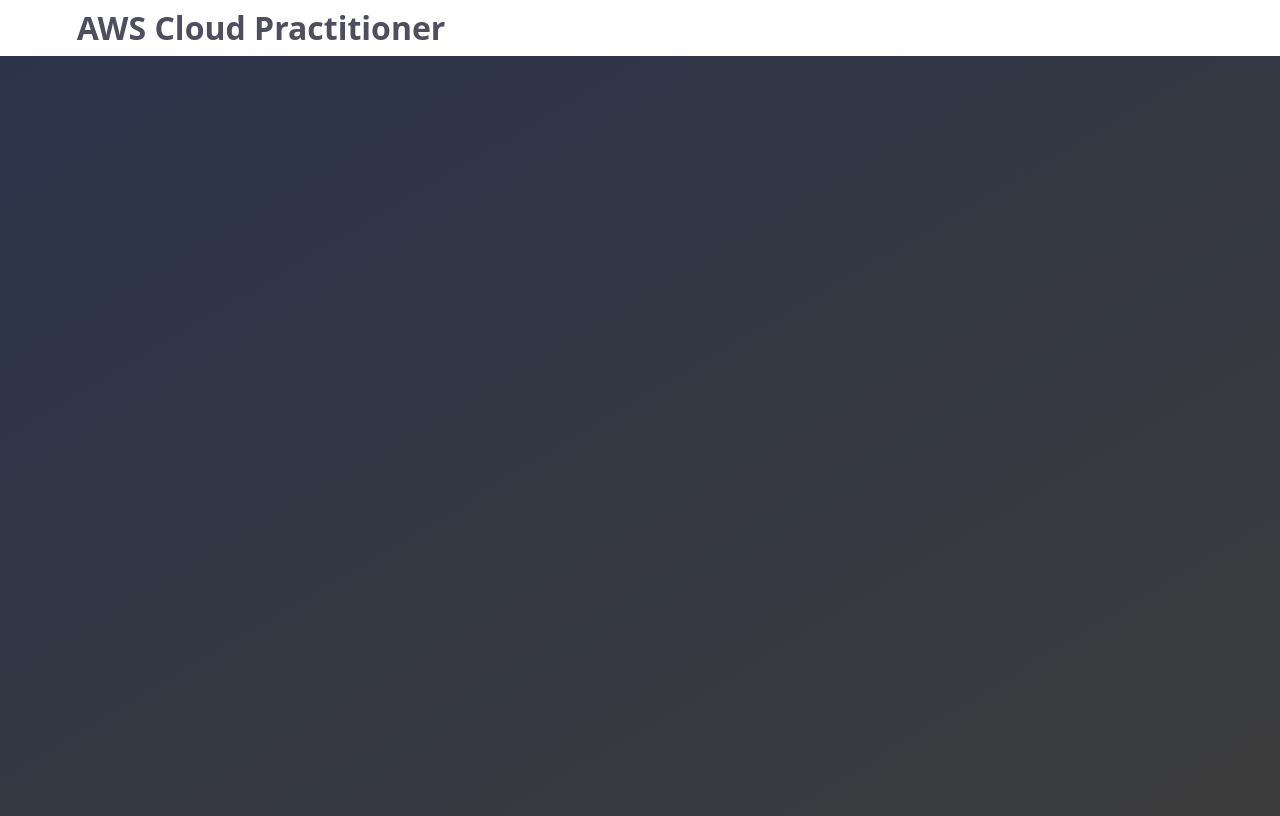
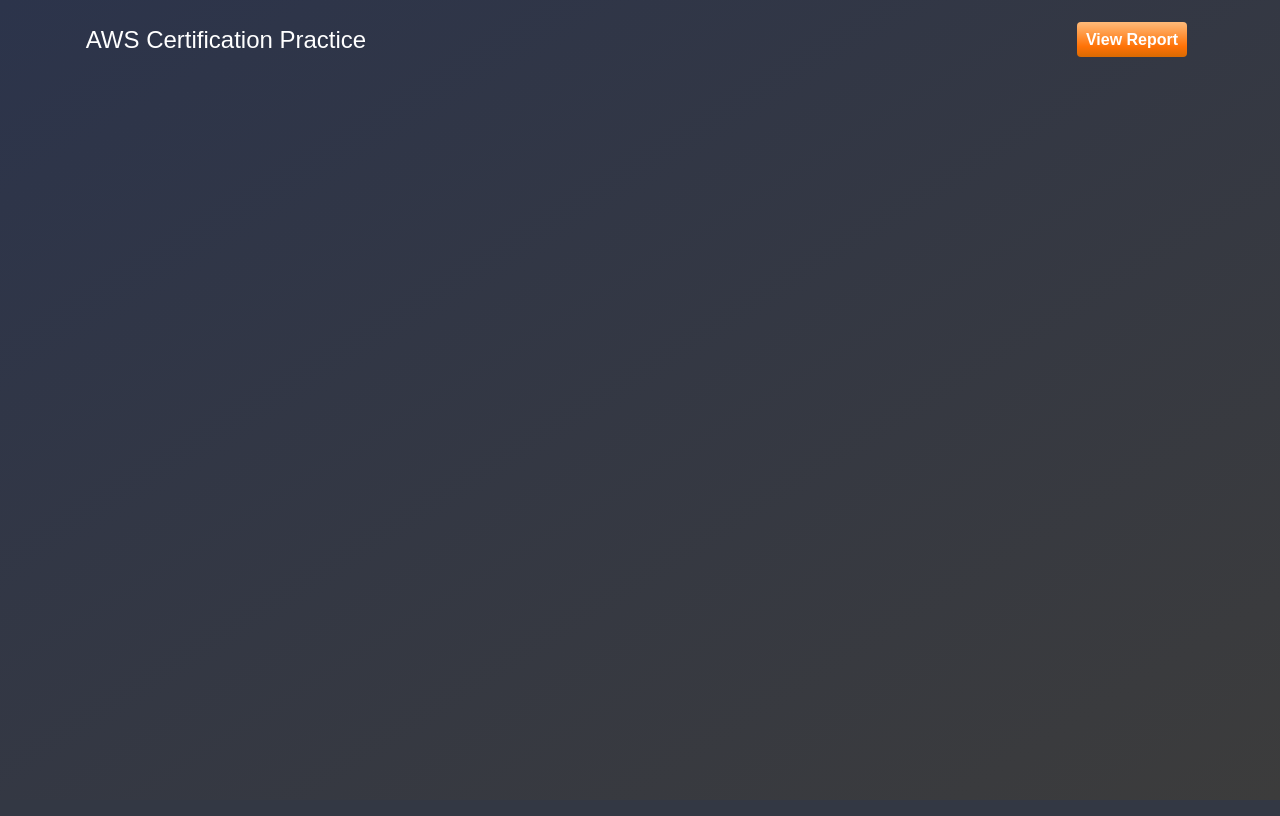
Before and after one commit to devjolt/aws, a Python web app: template templates/aws/base.html in a window 1280 px wide. After the commit the page ends 57 px from the top, so only its background shows below. Run offline with Jinja, Linux system fonts and the light colour scheme; the template is opened without the code that fills it, so the values that code supplies are empty; some libraries are stand-ins or nearby versions.

Commit message:
report buttom, cosmetics and empty home page

```diff
--- a/templates/aws/base.html
+++ b/templates/aws/base.html
@@ -5,11 +5,14 @@
         <title>Nail AWS</title>
         <script src="https://cdn.jsdelivr.net/gh/google/code-prettify@master/loader/run_prettify.js"></script>
         <script src="https://ajax.googleapis.com/ajax/libs/jquery/3.5.1/jquery.min.js"></script>
+        <link rel="preconnect" href="https://fonts.googleapis.com">
+        <link rel="preconnect" href="https://fonts.gstatic.com" crossorigin>
+        <link href="https://fonts.googleapis.com/css2?family=PT+Sans:wght@500&display=swap" rel="stylesheet">
 
         <style>
             * {
                 box-sizing: border-box;
-                --first-light:rgb(198, 136, 2);
+                --first-light:rgb(255, 114, 6);
                 --first-dark:rgb(60, 60, 60);
                 --second-light:rgb(44, 52, 75);
                 --second-dark:rgb(78, 78, 94);
@@ -17,8 +20,8 @@
             }
 
             html{
-                background-color:var(--third-light);
-                font-family: 'Open Sans', sans-serif;
+                background-image: linear-gradient(to bottom right, var(--second-light), var(--first-dark));
+                font-family: 'PT Sans', sans-serif;
                 color: rgb(97, 97, 97);
                 font-weight: 100;
                 margin:0;
@@ -37,6 +40,8 @@
 
                 margin:0;
                 padding:0;
+
+
             }
             h1{
                 color:var(--second-dark);
@@ -51,24 +56,48 @@
             }
             a{
                 text-decoration:none;
-                color:rgb(52, 52, 82);
-            }
-            a:hover{
-                color: var(--third-light);
-                background: var(--first-light);
-                transition:0.5s;
             }
 
             .header{
-                background-color: var(--first-light);
+                background-color: rgb(0,0,0,0);
                 display: grid;
-                grid-template-columns: auto 80% auto;
-                text-align: center;
-                height:10vh;
+                grid-template-columns: 26ch auto 14ch;
+
+
+                padding:1ch;
+                margin-left:5vw;
+                margin-right:5vw;
+
+                color: white;
+
             }
             .header-logo{
-                width:min-content;
-                margin: auto;
+                color: white;
+                min-width:max-content;
+                margin:auto;
+                font-size:x-large;
+            }
+            .header-logo:hover{
+                cursor: pointer;
+            }
+
+            .report-button{
+                background-image: linear-gradient(to bottom, rgb(255, 185, 119) 2%, var(--first-light) 70%, rgb(217, 106, 2) 100%);
+                margin:auto;
+                padding:1ch;
+
+                color:white;
+                font-weight:600;
+
+                border-style:none;
+                border-radius:4px;
+
+            }
+            .report-button:hover{
+                transform: scale(1.1) translate(0%, 3%);
+                box-shadow: 0px 5px 8px 0px black;
+                cursor: pointer;
+                transition:0.5s;
             }
 
             .home-inner{
@@ -89,12 +118,14 @@
             }
 
             .main{
-                background-image: linear-gradient(to bottom right, var(--second-light), var(--first-dark));
                 padding:1%;
-                min-height:95vh;
             }
+
+            .menu{
+                margin:5vw;
+            }
+
             .main-inner{
-
                 margin:5vw;
                 margin-top:1vw;
                 background-color:var(--third-light);
@@ -392,14 +423,20 @@
             details{
                 margin-bottom:1%;
             }
-
-
+            details li a{
+                color:var(--first-dark);
+            }
+            details li a:hover{
+                color:var(--first-light);
+            }
 
         </style>
     </head>
 
     <body>
-        <h1>AWS Cloud Practitioner</h1>
+
+
+
         <!--
         <div class = 'header'>
             <div class = 'header-logo'>CISMP Practise</div>
@@ -409,6 +446,12 @@
         </div>
         -->
         <div class = 'main'>
+            <div class = 'header'>
+                <a class = 'header-logo' href = '/aws' title="Home page">AWS Certification Practice</a>
+                <div></div>
+                <a class = 'report-button' href ='/aws/report' target="_blank" title="Generate a report on your most recent session (requires cookies!)">View Report</a>
+            </div>
+
             <div class='main-inner'>
                 {% block content %}
                 {% endblock %}
--- /dev/null
+++ b/templates/aws/home.html
@@ -0,0 +1,6 @@
+{% extends 'aws/base.html' %}
+
+{% block content %}
+
+
+{% endblock %}
```
